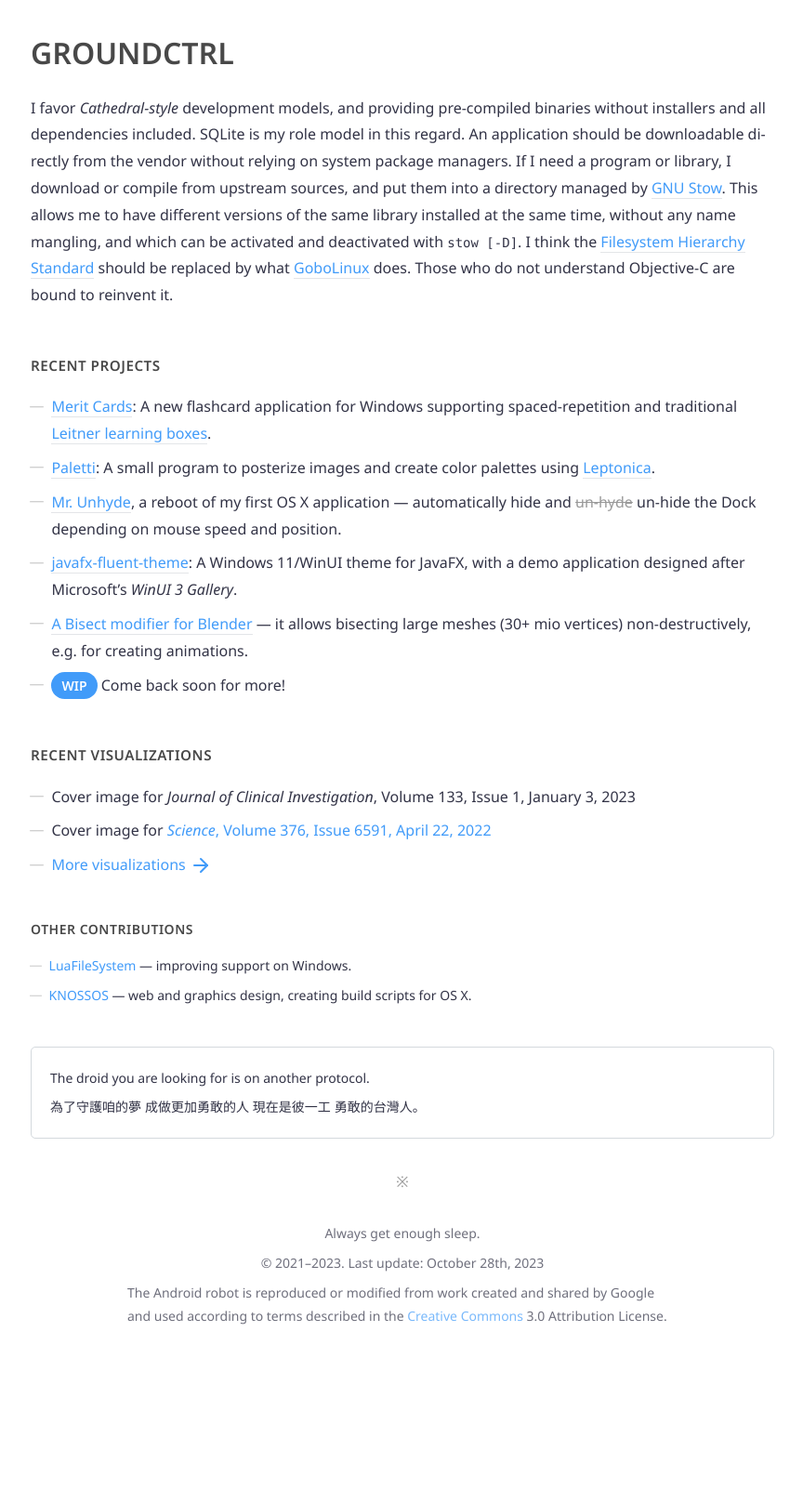
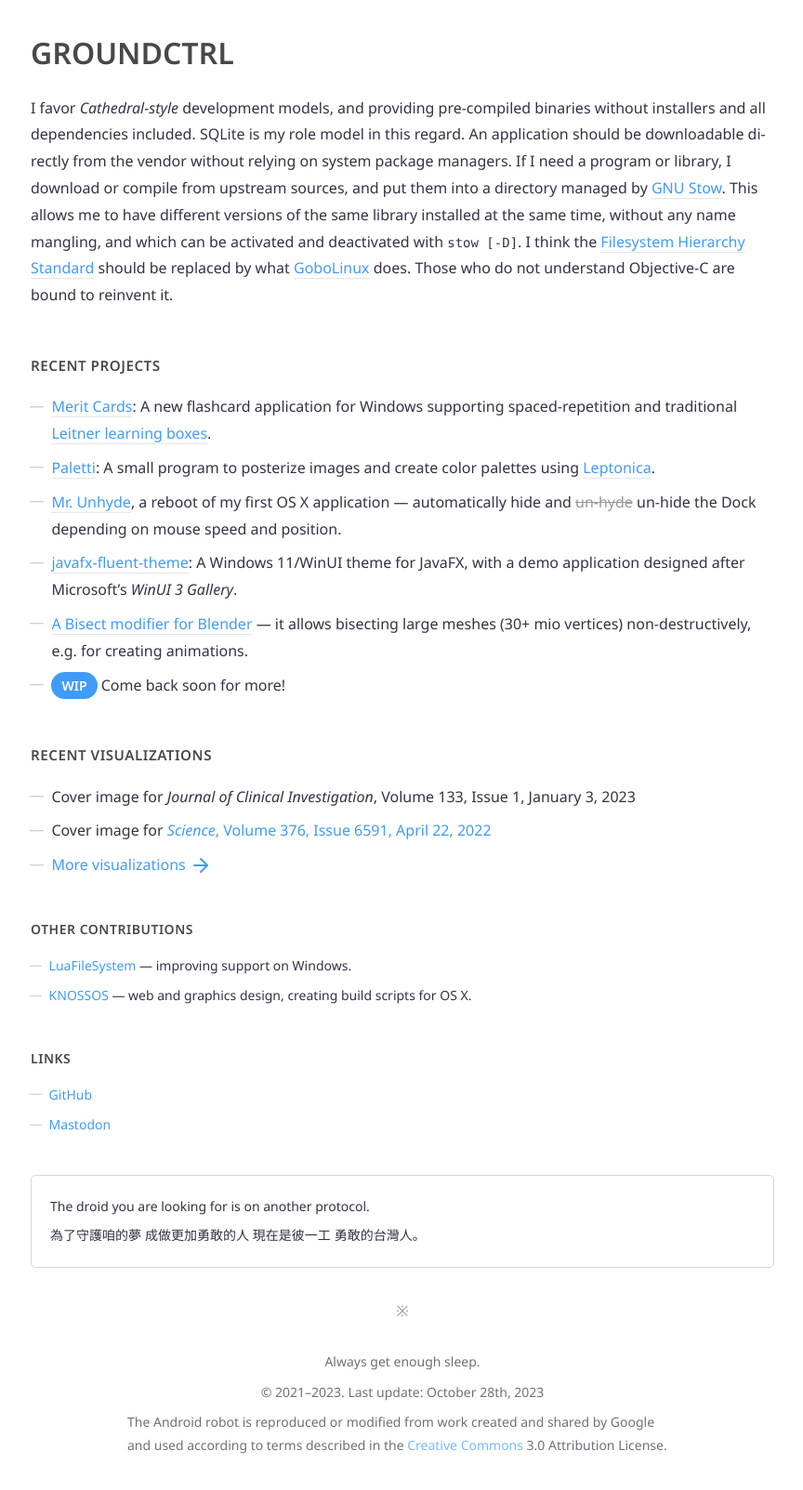
Before and after one commit to Eroica/eroica.github.io, a Jekyll site: the page built from index.html, in a window 1280 px wide, cut to the strip 244-1886 px from the top of the page. Shown: the top 1603 px of the strip at 93% size, without its empty margins (17-881 px from the left). Built offline with Jekyll 4.4.1, drawn with Linux system fonts in a browser that asks for light colours; before the commit the page ends 1748 px from its top, so only the background shows below that.

Commit message:
Add links

```diff
--- a/index.html
+++ b/index.html
@@ -40,3 +40,12 @@
 		<li><a href="https://knossos.app">KNOSSOS</a> — web and graphics design, creating build scripts for OS&nbsp;X.</li>
 	</ul>
 </div>
+
+<div class="Fz(.875rem) colored-links" data-vbox>
+	<h2 class="Fz(.875rem)">Links</h2>
+
+	<ul data-vbox="-small">
+		<li><a href="https://github.com/Eroica">GitHub</a></li>
+		<li><a rel="me" href="https://toot.groundctrl.earth/@Eroica">Mastodon</a></li>
+	</ul>
+</div>
```
